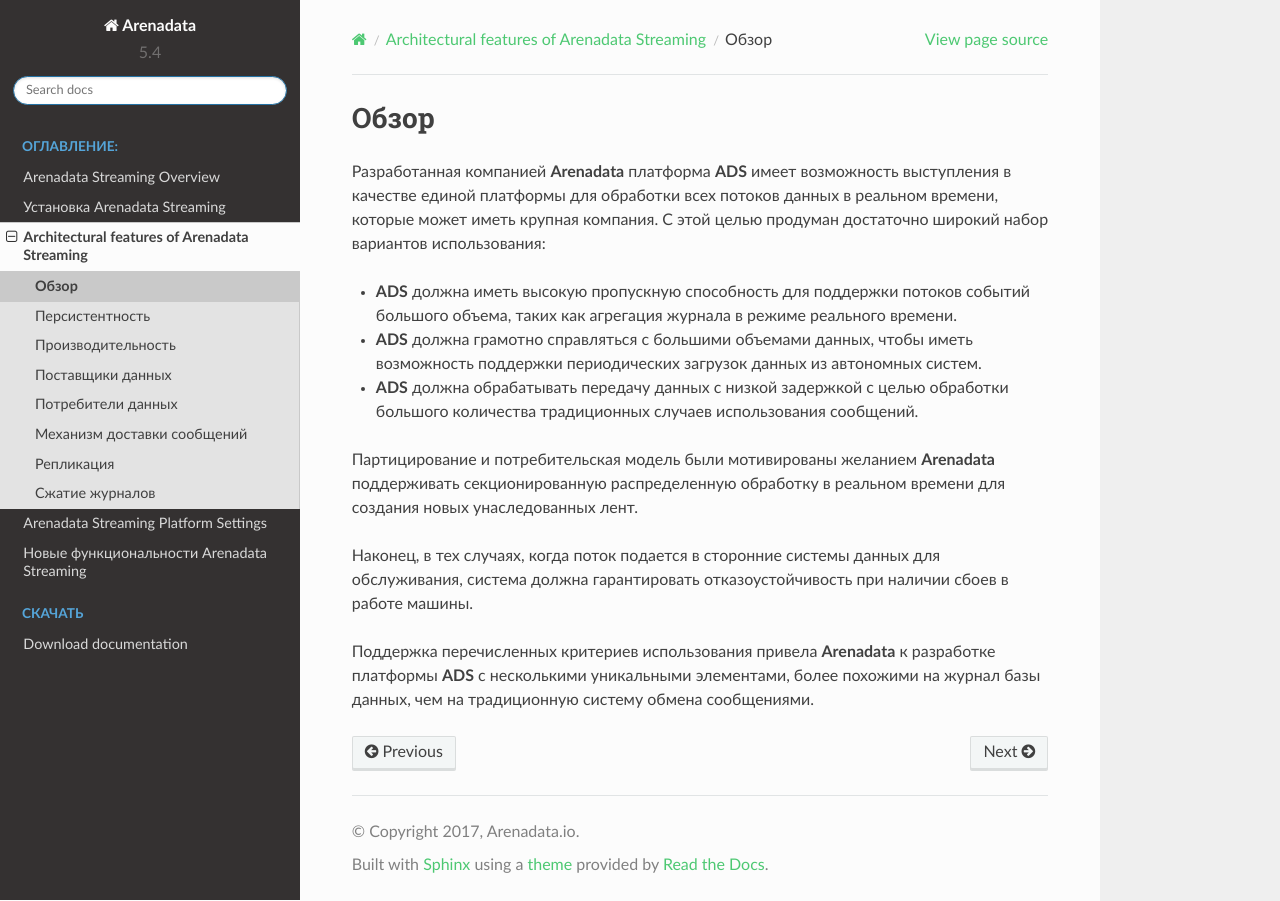
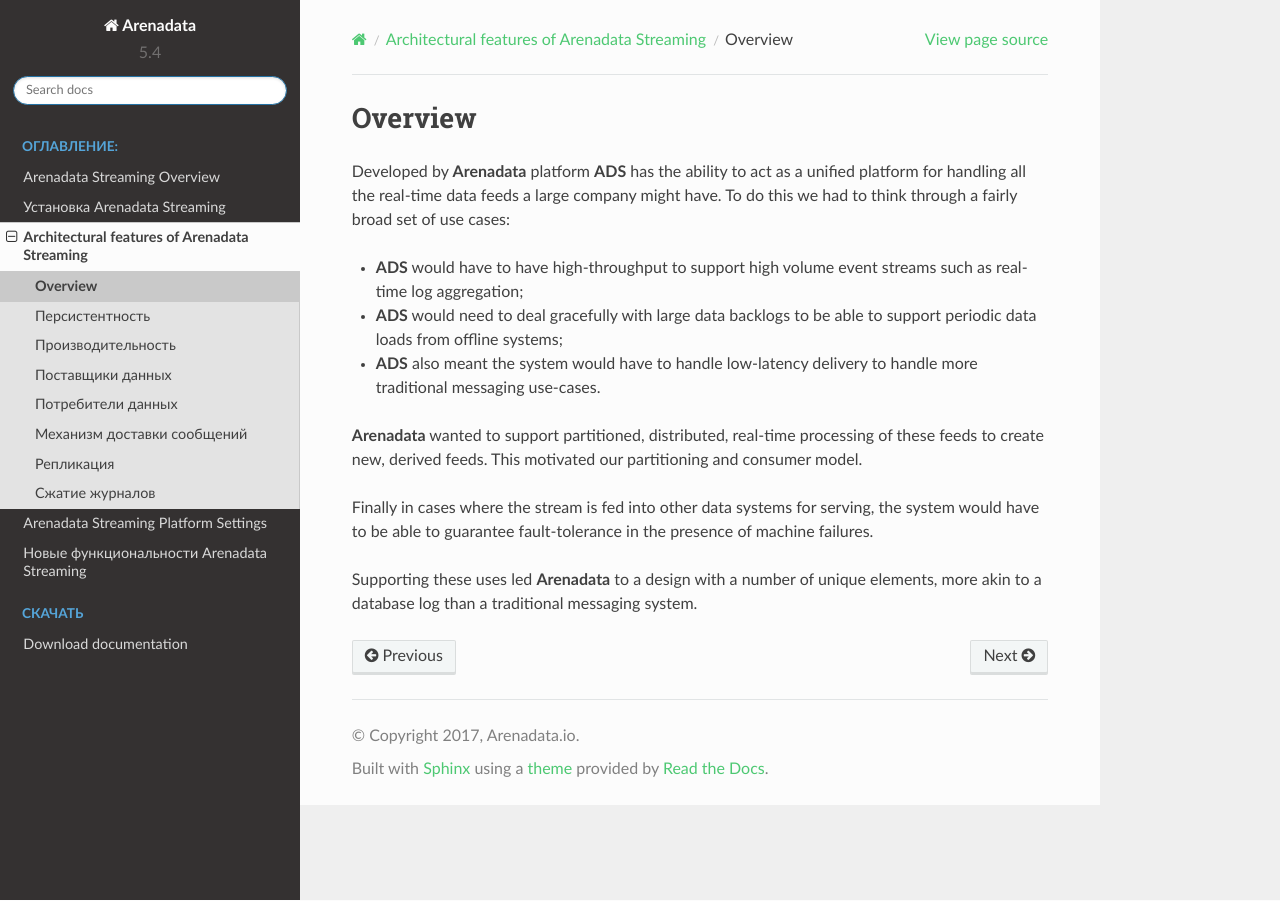
Before and after one commit to arenadata/docs_ads, a Sphinx documentation site: the page built from source/Architecture/intro.rst, in a window 1280 px wide. Built offline with Sphinx 7.4.7 and the Read the Docs theme 2.0.0, drawn with Linux system fonts in a browser that asks for light colours; pages that are not in the unit, such as notebooks, are missing from menus.

Commit message:
Update intro.rst

```diff
--- a/source/Architecture/intro.rst
+++ b/source/Architecture/intro.rst
@@ -1,14 +1,14 @@
-Обзор
-=======
+Overview
+=========
 
-Разработанная компанией **Arenadata** платформа **ADS** имеет возможность выступления в качестве единой платформы для обработки всех потоков данных в реальном времени, которые может иметь крупная компания. С этой целью продуман достаточно широкий набор вариантов использования:
+Developed by **Arenadata** platform **ADS** has the ability to act as a unified platform for handling all the real-time data feeds a large company might have. To do this we had to think through a fairly broad set of use cases:
 
-+ **ADS** должна иметь высокую пропускную способность для поддержки потоков событий большого объема, таких как агрегация журнала в режиме реального времени.
-+ **ADS** должна грамотно справляться с большими объемами данных, чтобы иметь возможность поддержки периодических загрузок данных из автономных систем.
-+ **ADS** должна обрабатывать передачу данных с низкой задержкой с целью обработки большого количества традиционных случаев использования сообщений.
++ **ADS** would have to have high-throughput to support high volume event streams such as real-time log aggregation;
++ **ADS** would need to deal gracefully with large data backlogs to be able to support periodic data loads from offline systems;
++ **ADS** also meant the system would have to handle low-latency delivery to handle more traditional messaging use-cases.
 
-Партицирование и потребительская модель были мотивированы желанием **Arenadata** поддерживать секционированную распределенную обработку в реальном времени для создания новых унаследованных лент.
+**Arenadata** wanted to support partitioned, distributed, real-time processing of these feeds to create new, derived feeds. This motivated our partitioning and consumer model.
 
-Наконец, в тех случаях, когда поток подается в сторонние системы данных для обслуживания, система должна гарантировать отказоустойчивость при наличии сбоев в работе машины.
+Finally in cases where the stream is fed into other data systems for serving, the system would have to be able to guarantee fault-tolerance in the presence of machine failures.
 
-Поддержка перечисленных критериев использования привела **Arenadata** к разработке платформы **ADS** с несколькими уникальными элементами, более похожими на журнал базы данных, чем на традиционную систему обмена сообщениями.
+Supporting these uses led **Arenadata** to a design with a number of unique elements, more akin to a database log than a traditional messaging system.
```
